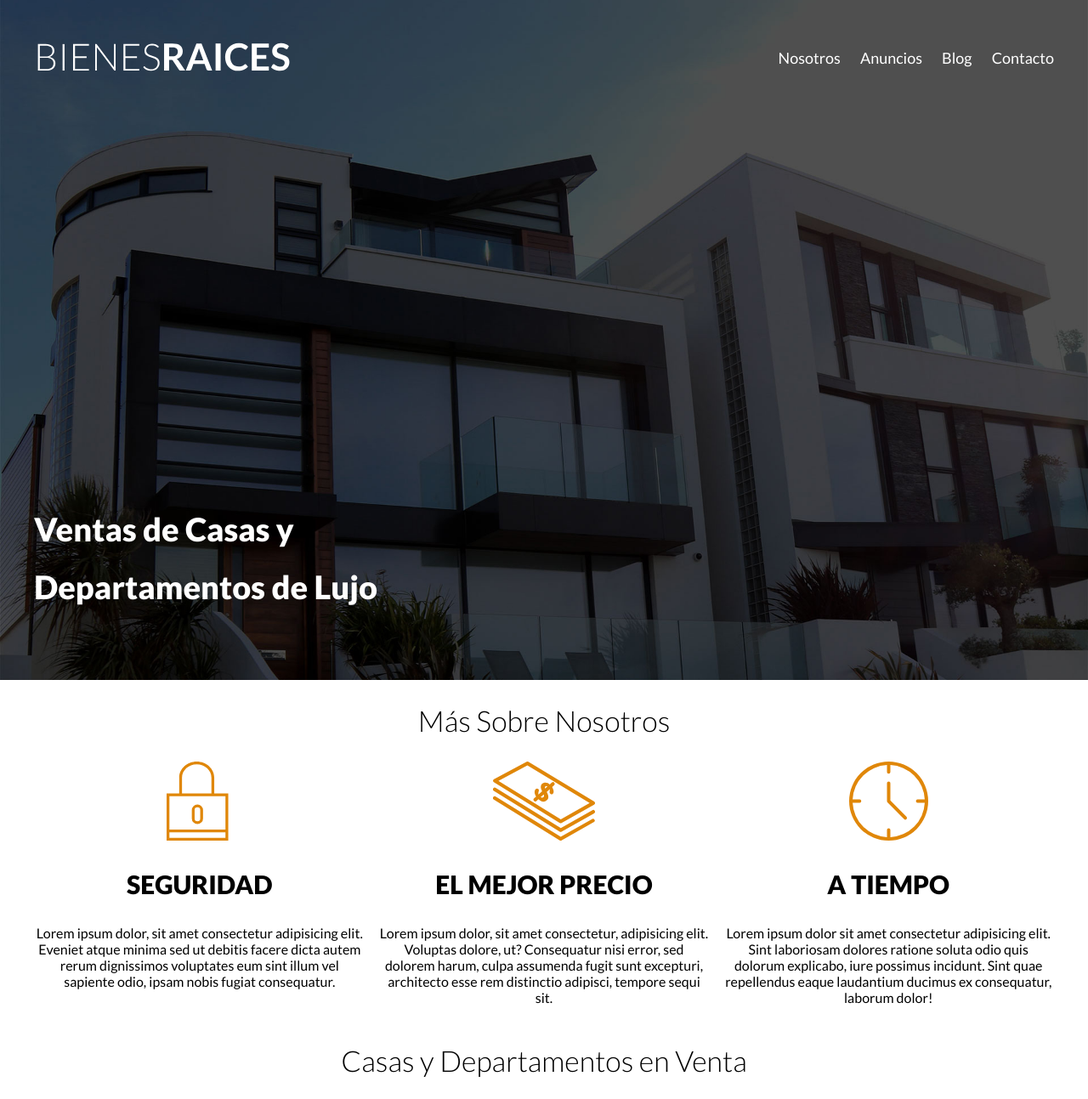
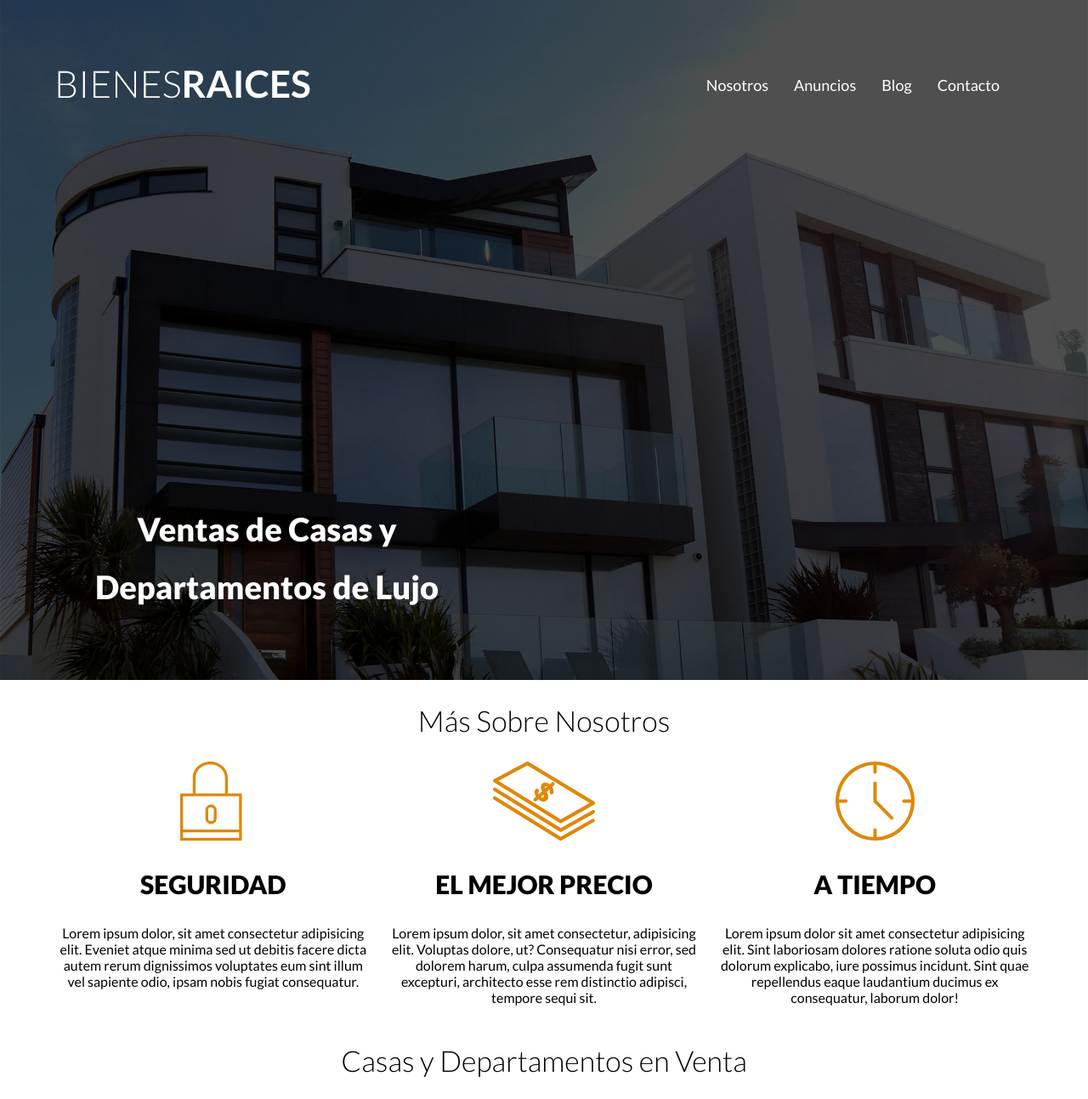
Before and after one commit to braulip/bienesRaices, a plain HTML site: page index.html in a window 1280 px wide. Shown: the top 1293 px of the page at 85% size. Drawn offline with Linux system fonts and the light colour scheme.

Commit message:
Index responsive

```diff
--- a/css/estilos.css
+++ b/css/estilos.css
@@ -11,7 +11,7 @@ body{
 	font-size: 1.6rem;
 }
 .contenedor{
-	max-width: 120rem;
+	max-width: 90%;
 	margin: 0 auto;
 }
 h1 {
@@ -83,38 +83,62 @@ img {
 	min-height: 60rem;
 }
 
+.contenido-header h1{
+	color:#ffffff;
+	padding-bottom: 2rem;
+	max-width: 50rem;
+	line-height: 1.8;
+	text-align: center;
+}
+
+@media (min-width: 768px) {
 	.contenido-header{
 		height: 100%;
 		display: flex;
 		flex-direction: column;
 		justify-content: space-between;
 	}
-
-.contenido-header h1{
-	color:#ffffff;
-	padding-bottom: 2rem;
-	max-width: 50rem;
-	line-height: 1.8;
 }
 
+@media (min-width: 768px) {
 	.barra {
 		display: flex;
 		justify-content: space-between;
 		align-items: center;
 		padding-top: 3rem;
 	}
+}
 
 /*Navegación*/
+
+.navegacion {
+	display: flex;
+    flex-direction: column;
+    padding: 2rem;
+	margin: 4rem 2rem;
+}
 
 .navegacion a {
 	color: #FFFFFF;
 	text-decoration: none;
+	font-size: 2.5rem;
+	margin: 1rem;
+}
+
+@media (min-width: 768px) {
+	.navegacion {
+		flex-direction: row;
+		margin: 2rem;
+	}
+	.navegacion a {
 		font-size: 1.8rem;
 		margin-right: 2rem;
+		text-align: center;
 	}
 
 	.navegacion a:last-of-type {
-	margin: 0;
+		margin-right: 0;
+	}
 }
 
 .navegacion a:hover {
@@ -123,13 +147,7 @@ img {
 
 /*Tarjetas*/
 
-.iconos-nosotros {
-	display: flex;
-	justify-content: space-between;
-}
-
 .iconos {
-	flex-basis: calc(33.3% - 1rem);
 	text-align: center;
 	line-height: 1.2;
 }
@@ -138,12 +156,27 @@ img {
 	text-transform: uppercase;
 }
 
+@media (min-width: 768px) {
+
+	.iconos-nosotros {
+		display: flex;
+		justify-content: space-between;
+	}
+
+	.iconos {
+		flex-basis: calc(33.3% - 1rem);
+
+	}
+}
+
 /*Anuncios*/
 
+@media (min-width: 768px) {
 	.contenedor-anuncios {
 		display: flex;
 		justify-content: space-between;
 		flex-wrap: wrap;
+	}
 }
 
 .anuncio {
@@ -157,11 +190,6 @@ img {
 .contenido-anuncio {
 	padding: 2rem;
 }
-
-/*.contenido-anuncio h3,
-.contenido-anuncio p {
-	margin: 0;
-}*/
 
 .precio {
 	color: #71B100;
@@ -211,6 +239,7 @@ img {
 
 /*Seccion inferior*/
 
+@media (min-width: 768px) {
 	.seccion-inferior{
 		display: flex;
 	}
@@ -221,6 +250,7 @@ img {
 
 	.seccion-inferior .testimoniales {
 		flex-basis: calc(40% - 2rem);
+	}
 }
 
 .entrada-blog {
@@ -300,15 +330,18 @@ blockquote {
 	margin: 0;
 }
 
+.copyright {
+	margin: 0;
+	color: #ffffff;
+}
+
+@media (min-width: 768px) {
 	.contenedor-footer{
 		padding: 3rem 0;
 		display: flex;
 		justify-content: space-between;
+		text-align: center;
 	}
-
-.copyright {
-	margin: 0;
-	color: #ffffff;
 }
 
 /*NOSOTROS*/
```
Lines whose indentation alone changed are shown as unchanged.
